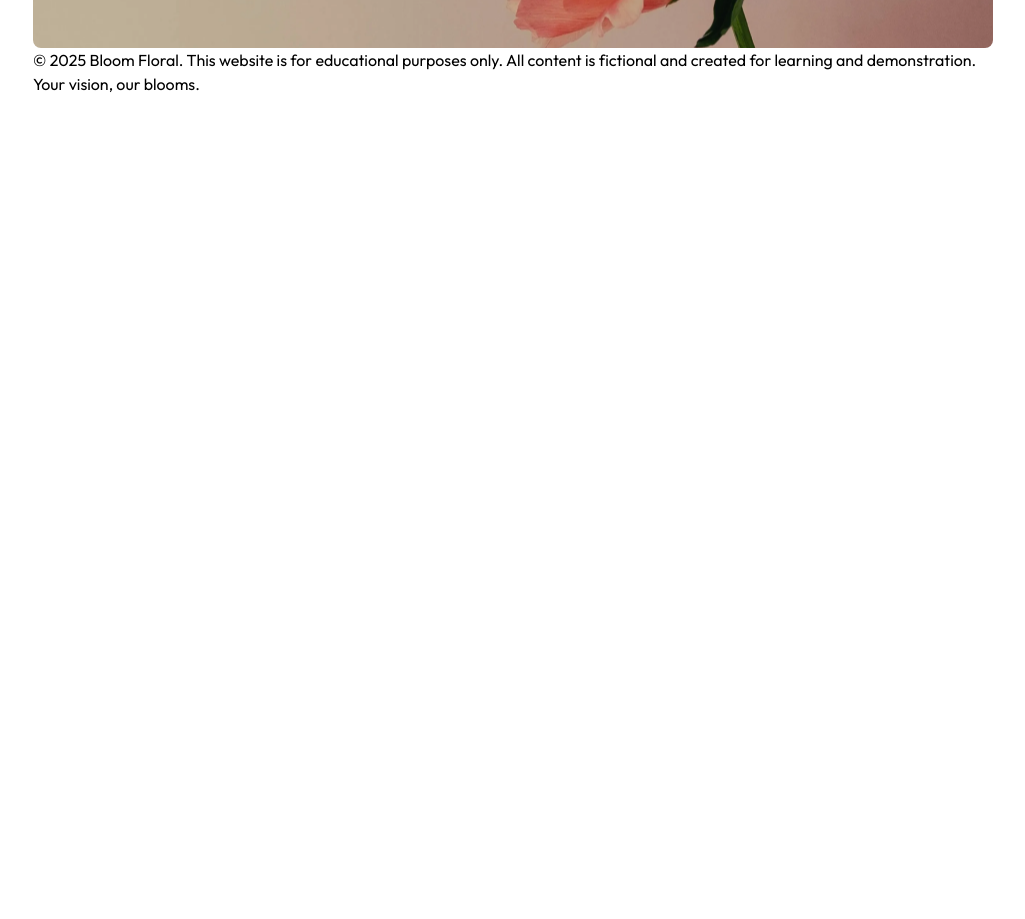
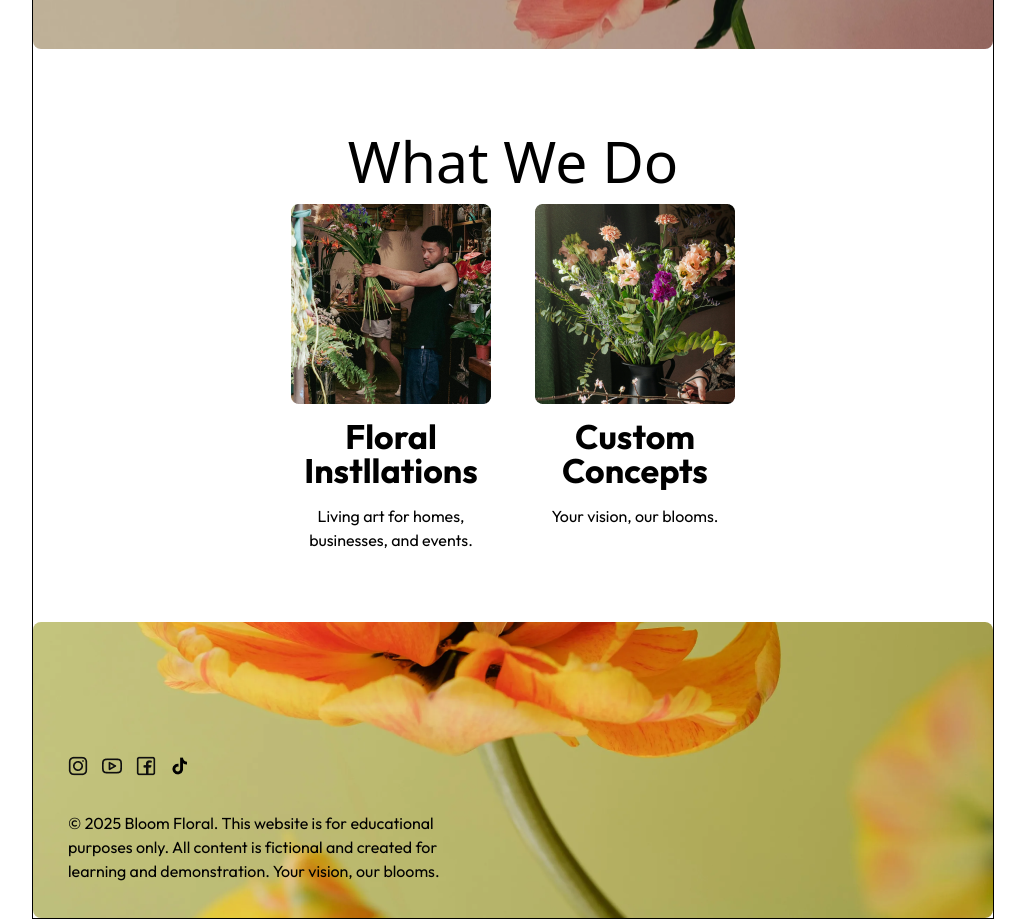
Before and after one commit to dwelchnait/WEBD1001-sep-2025-A05, a plain HTML site: page Day 21/images-google-fonts/index.html in a window 1280 px wide. Shown: the part 491-1410 px from the top of the page, without its empty margins (127-1152 px from the left). Before the commit the page ends 800 px from the top, so only its background shows below. Drawn offline with Linux system fonts and the light colour scheme; a web font is replaced by a local one.

Commit message:
complete Day 21

```diff
--- a/Day 21/images-google-fonts/css/styles.css
+++ b/Day 21/images-google-fonts/css/styles.css
@@ -21,6 +21,7 @@ body {
 .container {
     width:960px;
     margin:0 auto;
+    border: 1px solid black; /* to show the page, can be commented out */
 }
 
 .flex-container {
@@ -44,7 +45,7 @@ h2 {
   font-size: 57px;
 }
 
-/* *********************** banner section ************************** */
+/* *********************** main banner section ************************** */
 
 /* the image is not on top of the section BUT in the background of the section */
 .banner {
@@ -52,11 +53,12 @@ h2 {
     background-image: url(../img/banner-flower.png); /* place background image */
     padding-left: 35px;
     border-radius: 8px;
+    margin-bottom: 70px;
 
     /* other background image attribute that can be used for adjustments */
     /* background-repeat:no-repeat; only one copy of image in area */
-    /*background-size: cover;  have image fill the banner section */
-    /*background-position:center;  place place image in center */
+    /* background-size: cover;  have image fill the banner section */
+    /* background-position:center;  place place image in center */
 }
 
 .banner h2 {
@@ -89,4 +91,57 @@ h2 {
     font-weight: bolder;
 }
 
-/* ******************** footer ********************* /
+/* ******************** main columns ********************* */
+
+.columns {
+    text-align: center;
+}
+
+.columns h3{
+    font-size: 34px;
+    font-weight: bold;
+    line-height: 1; /* brings the lines closer together, no unit measure as it is a multiplier */
+    margin: 16px 0;
+}
+
+.columns .flex-container {
+   justify-content: center;
+   gap: 44px;
+}
+.columns .flex-container section{
+    width: 200px;
+    margin-bottom: 70px;
+}
+/* ******************** footer ********************* */
+
+footer {
+    background-color: #c1bc78; /* place default background color */
+    /*
+        different file types for your images can affect the speed your
+            page travels to the user
+        the footer flower has been save as various file types
+        using the footer flower image of .png as the base, here is the
+            ratio of the other types to .png
+
+            png 1 : 1
+            svg 29 : 1
+            pjg 0.6 : 1
+            pdf 1.44 : 1
+            web 0.12 : 1 newest compression software
+    */
+    background-image: url(../img/footer-flower.png); /* place background image */
+    padding-left: 35px;
+    border-radius: 8px;
+
+}
+footer .flex-container {
+    gap: 14px;
+    padding-top: 134px;
+}
+
+footer p {
+    padding-bottom: 35px;
+    margin-top: 35px;
+    width: 423px;
+    font-size: 16px;
+}
--- a/Day 21/images-google-fonts/index.html
+++ b/Day 21/images-google-fonts/index.html
@@ -26,10 +26,29 @@
                     <p>Bring home something beautiful today.</p>
                     <a href="#">Place Order</a>
                 </section>
+                <section class="columns">
+                    <h2>What We Do</h2>
+                    <div class="flex-container">
+                        <section>
+                            <img src="img/floral.png" alt="floral">
+                            <h3>Floral Instllations</h3>
+                            <p>Living art for homes, businesses, and events.</p>
+                        </section>
+                        <section>
+                            <img src="img/custom-concepts.png" alt="custom concepts">
+                            <h3>Custom Concepts</h3>
+                            <p>Your vision, our blooms.</p>
+                        </section>
+                    </div>
+                </section>
             </main>
             <footer>
                 <div class="flex-container">
                     <!-- place your your images -->
+                        <img src="img/instagram-icon.png" alt="instagram icon">
+                        <img src="img/youtube-icon.png" alt="youtube icon">
+                        <img src="img/facebook-icon.png" alt="facebook icon">
+                        <img src="img/tiktok-icon.png" alt="tiktok icon">
                 </div>
                 <p>&copy; 2025 Bloom Floral. This website is for educational purposes only.  All content is fictional and created for learning and demonstration.
 Your vision, our blooms.</p>
```
Also changed, not shown: Day 21/images-google-fonts/img/custom-concepts.png (added), Day 21/images-google-fonts/img/facebook-icon.png (added), Day 21/images-google-fonts/img/floral.png (added), Day 21/images-google-fonts/img/footer-flower.jpg (added), Day 21/images-google-fonts/img/footer-flower.webp (added), Day 21/images-google-fonts/img/instagram-icon.png (added), Day 21/images-google-fonts/img/instagram-icon.svg (added), Day 21/images-google-fonts/img/tiktok-icon.png (added), Day 21/images-google-fonts/img/youtube-icon.png (added), 2 other files.
